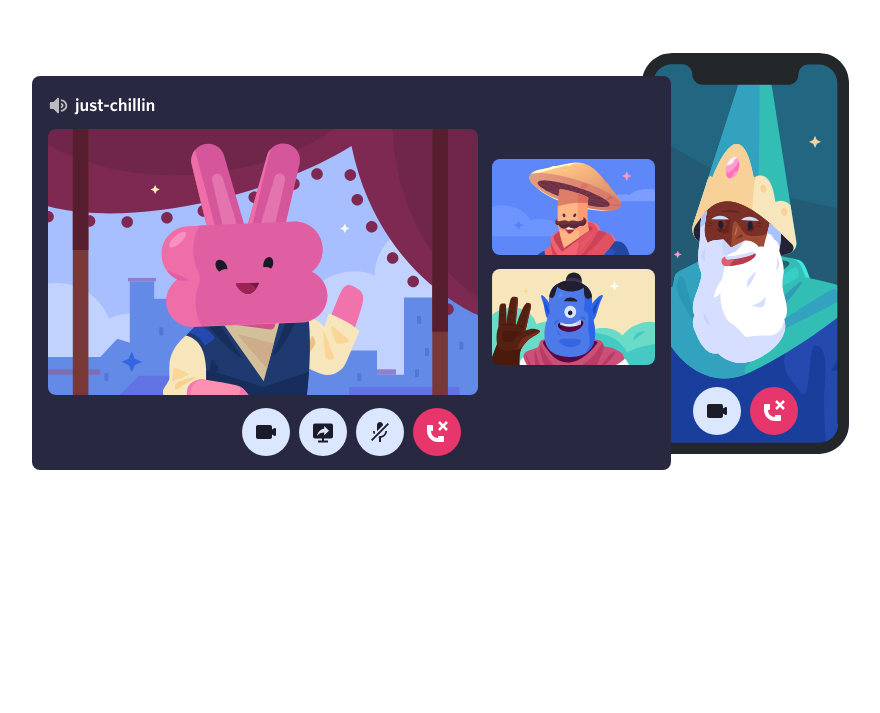
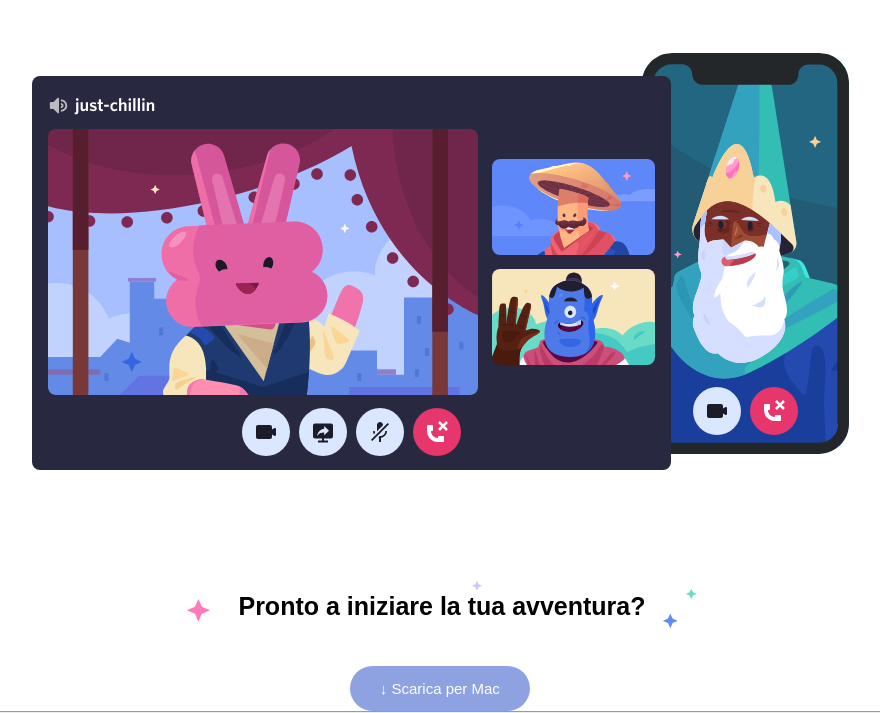
Before and after one commit to 8Balu8/htmlcss-discord, a plain HTML site: page index.html in a window 1280 px wide. Shown: the part 2504-3217 px from the top of the page, without its empty margins (198-1078 px from the left). Before the commit the page ends 3115 px from the top, so only its background shows below. Drawn offline with Linux system fonts and the light colour scheme.

Commit message:
start footer

```diff
--- a/css/style.css
+++ b/css/style.css
@@ -60,6 +60,10 @@ body {
 .btn-black {
     color: white;
     background-color: #23272a;
+}
+.btn-sugarpaper {
+    color: white;
+    background-color: #8ea1e1;
 }
 .btn-large .btn-white span {
     font-size: 20px;
@@ -144,6 +148,7 @@ main section {
 
 /* Section 4 */
 .box-end {
+    position: relative;
     text-align: center;
 }
 .box-end h3 {
@@ -153,3 +158,22 @@ main section {
     width: 77%;
     margin: auto;
 }
+.box-end h5 {
+    display: inline-block;
+    font-size: 25px;
+    margin-top: 50px;
+    width: 50%;
+    height: 50px;
+    text-align: center;
+    background-image: url(../img/stars.svg);
+    background-repeat: no-repeat;
+    background-size: contain;
+    line-height: 50px;
+}
+.box-end a {
+    display: block;
+    width: 180px;
+    position: absolute;
+    left:41%;
+    bottom: 0;
+}
--- a/index.html
+++ b/index.html
@@ -84,11 +84,36 @@
                     <p class="text">Video e audio a bassa latenza ti faranno sentire come se foste tutti nella stessa stanza. Fai ciao in video, guarda gli amici giocare in streaming, o riunitevi in una sessione di disegno con la condivisione schermo.</p>
                 </div>
                 <img src="img/item4-big.svg" alt="">
+                <h5>Pronto a iniziare la tua avventura?</h5>
+                <a class="btn-large btn-sugarpaper" href="#">&darr; Scarica per Mac</a>
             </section>
 
 
         </div>
     </main>
     <!-- End Main -->
+
+    <!-- Footer -->
+    <footer>
+        <div class="container">
+            <div class="end-menu">
+                <div class="clearfix">
+                    <div class="col col-social"></div>
+                    <div class="col col-prodotto"></div>
+                    <div class="col col-compagnia"></div>
+                    <div class="col col-risorse"></div>
+                    <div class="col col-norme"></div>
+                </div>
+
+                <hr>
+
+                <div class="clearfix">
+                    <div class="col logo"></div>
+                    <div class="col login"></div>
+                </div>
+            </div>
+        </div>
+    </footer>
+    <!-- End Footer -->
 </body>
 </html>
```
